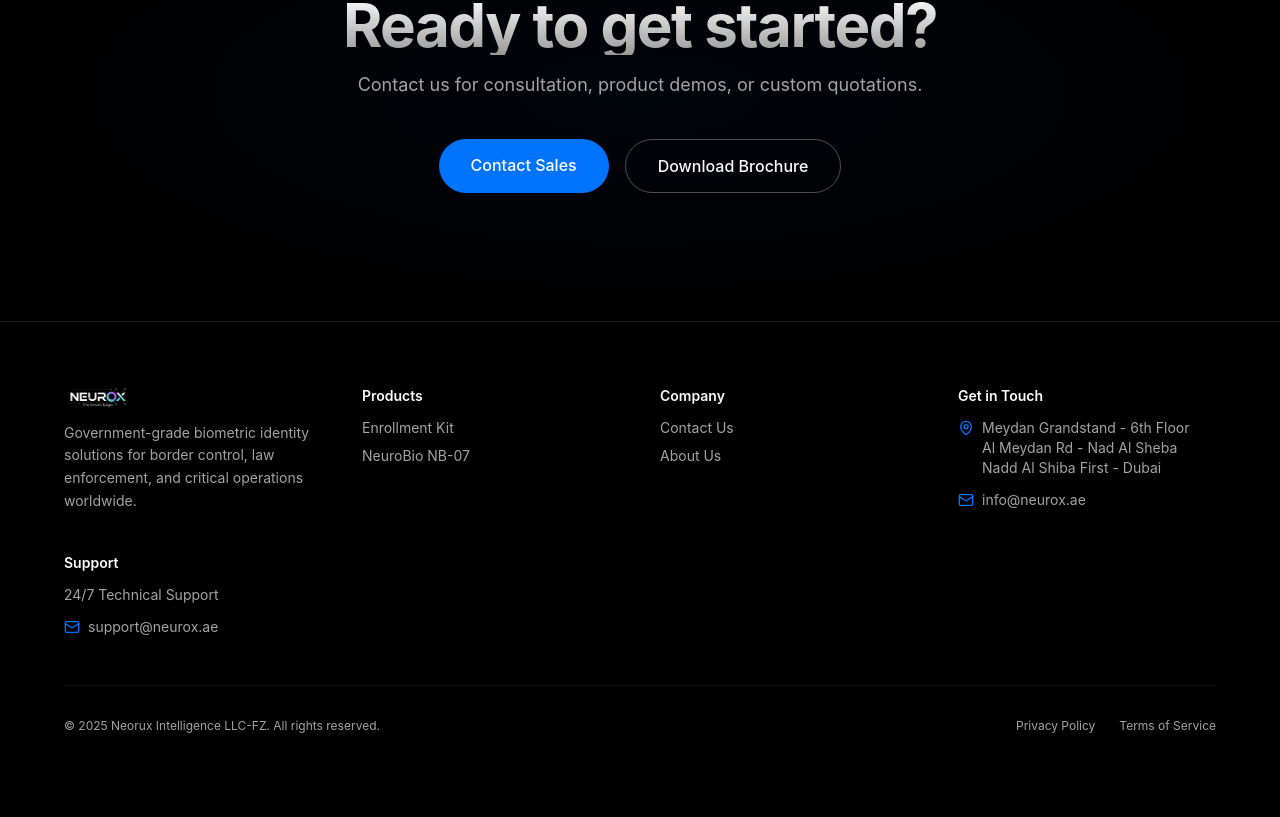
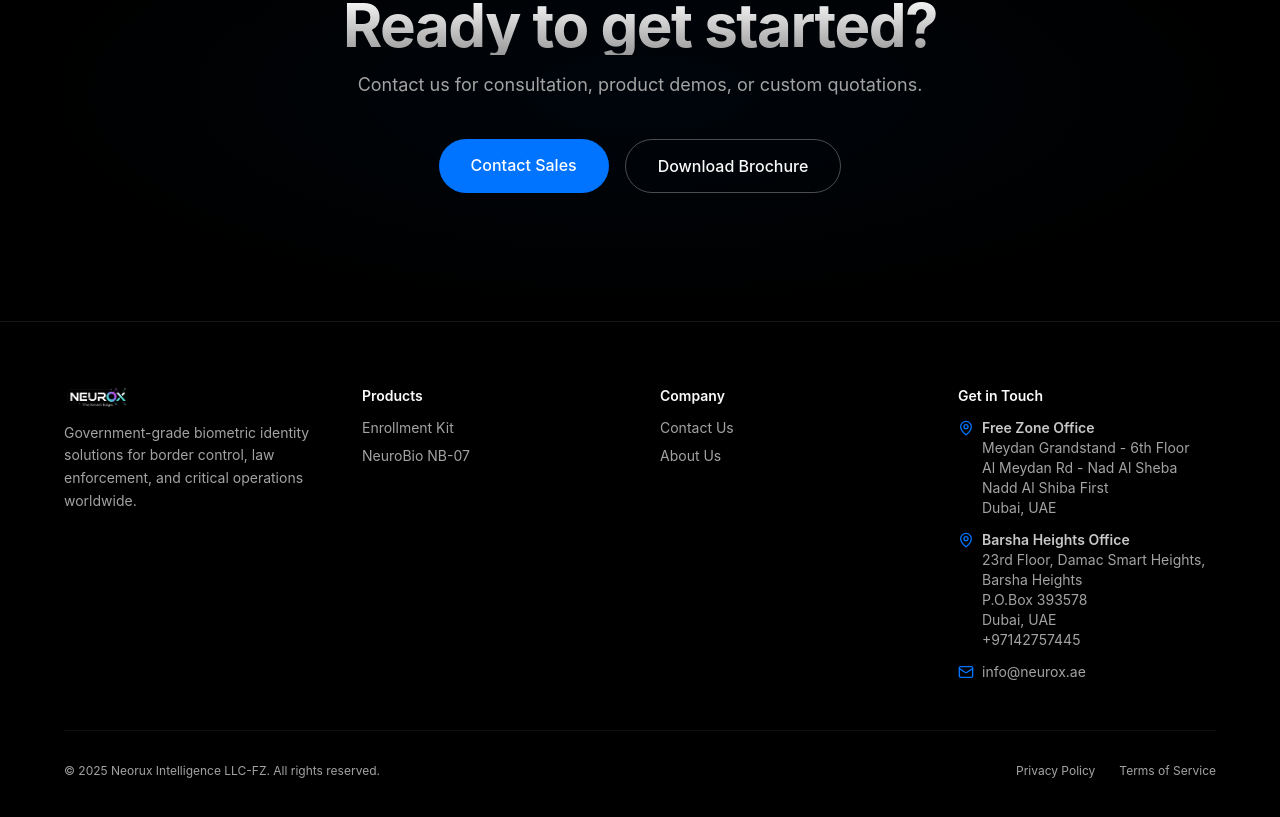
Before and after one commit to anaknegeri/neurox, a Next.js app: page / in a window 1280 px wide. Shown: the part 5694-6511 px from the top of the page. Built offline with nearby package versions, Linux system fonts and the light colour scheme; a web font is replaced by a local one.

Commit message:
update office addresses, fix contact links, remove support section from footer

```diff
--- a/src/app/contact/page.tsx
+++ b/src/app/contact/page.tsx
@@ -132,7 +132,7 @@
             {
               icon: MapPin,
               title: "Address",
-              value: "Meydan Grandstand, Dubai",
+              value: "Meydan Grandstand & Barsha Heights, Dubai, UAE",
               link: null,
             },
             {
@@ -345,10 +345,16 @@
               <div className="space-y-4">
                 {[
                   {
-                    city: "Dubai (HQ)",
+                    city: "Free Zone Office",
                     address:
-                      "Meydan Grandstand - 6th Floor, Al Meydan Rd - Nad Al Sheba, Nadd Al Shiba First - Dubai",
-                    phone: "+971554141235",
+                      "Meydan Grandstand - 6th Floor, Al Meydan Rd - Nad Al Sheba, Nadd Al Shiba First, Dubai, UAE",
+                    phone: "",
+                  },
+                  {
+                    city: "Barsha Heights Office",
+                    address:
+                      "23rd Floor, Damac Smart Heights, Barsha Heights, P.O.Box 393578, Dubai, UAE",
+                    phone: "+97142757445",
                   },
                 ].map((office, i) => (
                   <div
@@ -361,12 +367,14 @@
                     <p className="text-sm text-muted-foreground mb-1">
                       {office.address}
                     </p>
+                    {office.phone && (
                       <a
                         href={`tel:${office.phone.replace(/\s/g, "")}`}
                         className="text-sm text-accent hover:underline"
                       >
                         {office.phone}
                       </a>
+                    )}
                   </div>
                 ))}
               </div>
--- a/src/app/page.tsx
+++ b/src/app/page.tsx
@@ -589,7 +589,7 @@
       </p>
       <div className="flex gap-4 justify-center flex-wrap">
         <a
-          href="#"
+          href="/contact"
           className="bg-accent text-accent-foreground px-8 py-3.5 rounded-full text-base font-medium hover:opacity-90 transition-opacity"
         >
           Contact Sales
--- a/src/components/Footer.tsx
+++ b/src/components/Footer.tsx
@@ -63,11 +63,31 @@
             <div className="flex items-start gap-2 text-muted-foreground text-sm">
               <MapPin className="w-4 h-4 mt-0.5 shrink-0 text-accent" />
               <span>
+                <span className="font-semibold text-foreground/80">Free Zone Office</span>
+                <br />
                 Meydan Grandstand - 6th Floor
                 <br />
                 Al Meydan Rd - Nad Al Sheba
                 <br />
-                Nadd Al Shiba First - Dubai
+                Nadd Al Shiba First
+                <br />
+                Dubai, UAE
+              </span>
+            </div>
+            <div className="flex items-start gap-2 text-muted-foreground text-sm">
+              <MapPin className="w-4 h-4 mt-0.5 shrink-0 text-accent" />
+              <span>
+                <span className="font-semibold text-foreground/80">Barsha Heights Office</span>
+                <br />
+                23rd Floor, Damac Smart Heights, Barsha Heights
+                <br />
+                P.O.Box 393578
+                <br />
+                Dubai, UAE
+                <br />
+                <a href="tel:+97142757445" className="hover:text-foreground transition-colors">
+                  +97142757445
+                </a>
               </span>
             </div>
             <a
@@ -80,22 +100,7 @@
           </div>
         </div>
 
-        {/* Support */}
-        <div>
-          <p className="text-foreground text-sm font-semibold mb-3">Support</p>
-          <div className="flex flex-col gap-3">
-            <p className="text-muted-foreground text-sm">
-              24/7 Technical Support
-            </p>
-            <a
-              href="mailto:support@neurox.ae"
-              className="flex items-center gap-2 text-muted-foreground text-sm hover:text-foreground transition-colors"
-            >
-              <Mail className="w-4 h-4 shrink-0 text-accent" />
-              support@neurox.ae
-            </a>
-          </div>
-        </div>
+
       </div>
 
       <div className="flex flex-col md:flex-row justify-between items-center gap-4 pt-8 border-t border-border/30">
```
Lines whose indentation alone changed are shown as unchanged.
